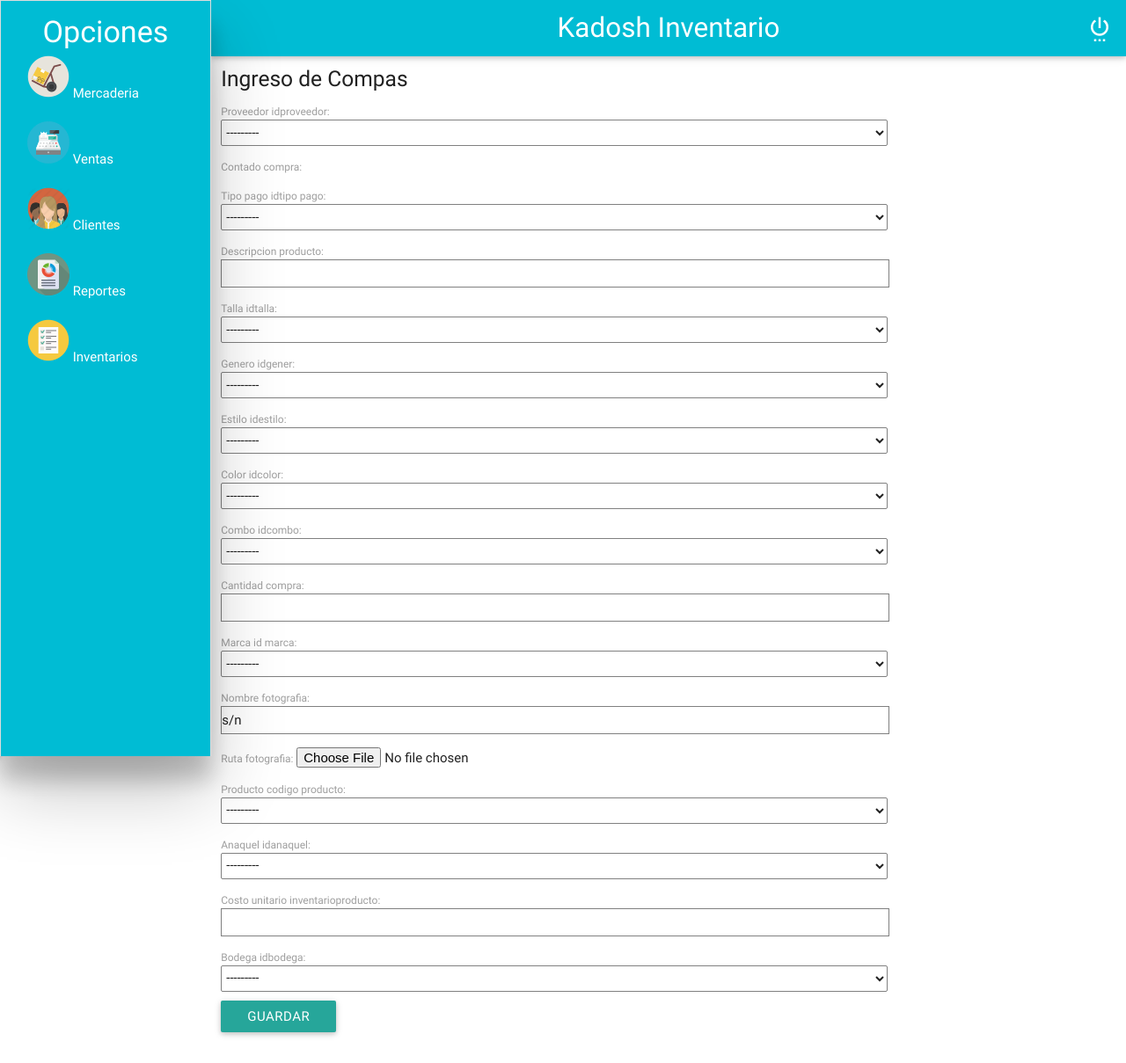
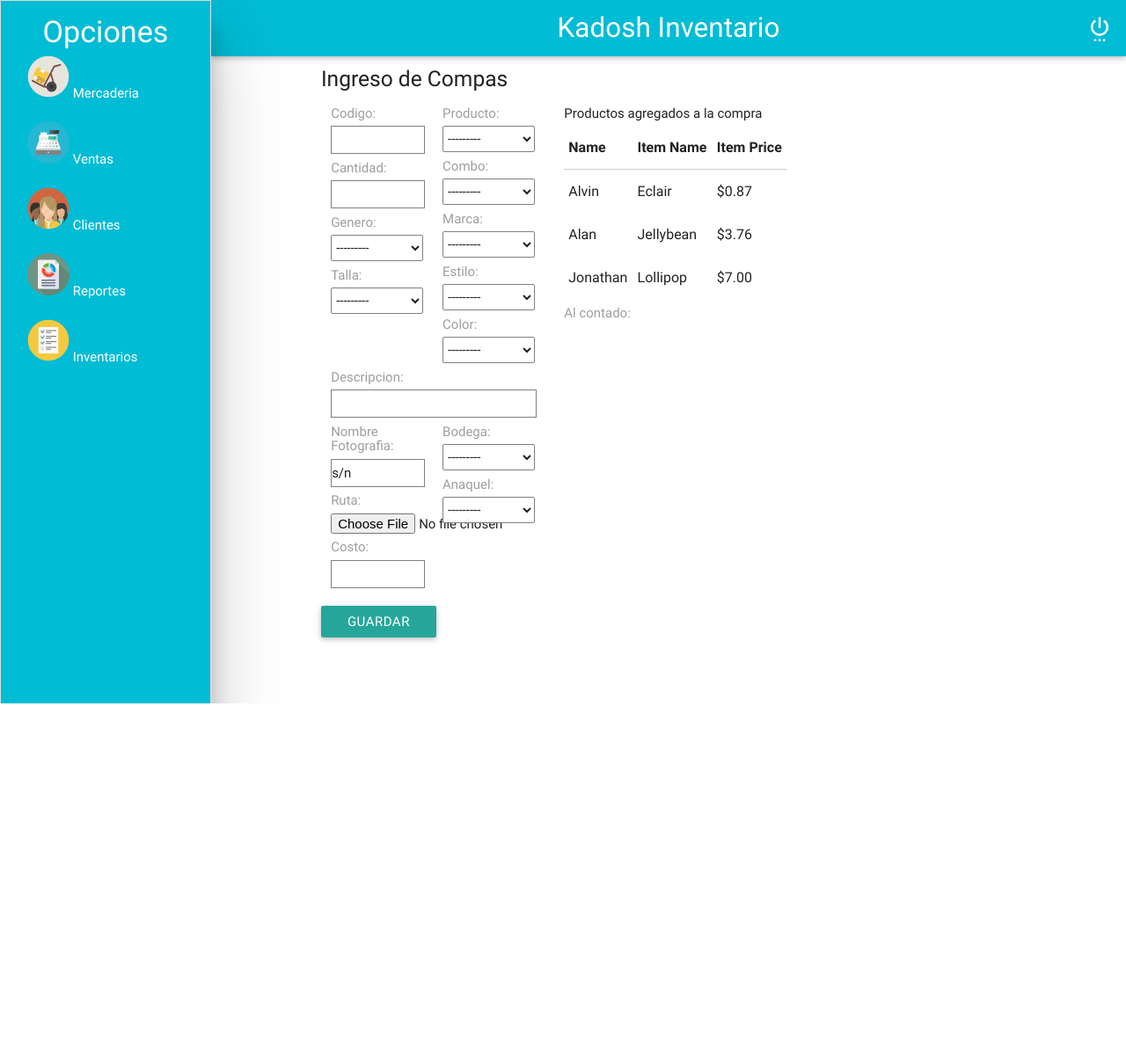
Before and after one commit to masozow/kadosh, a Django app: a page that uses kadoshapp/templates/kadoshapp/Compra.html in a window 1280 px wide. Shown: the whole page at 88% size. After the commit the page ends 800 px from the top, so only its background shows below. Run offline with Django 3.2, Linux system fonts and the light colour scheme; data that the repository does not hold is empty; parts of the project's set-up code (start-up, migrations or seed data) failed here and were passed over.

Commit message:
no tenia que excluir codigo de producto de producto

```diff
--- a/kadoshapp/forms.py
+++ b/kadoshapp/forms.py
@@ -186,7 +186,7 @@ class Form_Compra_InventarioProducto(forms.ModelForm):
 class Form_Compra_Producto(forms.ModelForm):
     class Meta:
         model=Producto
-        exclude=('estado_producto','codigo_producto',)
+        exclude=('estado_producto',)
 
 class Form_Compra_DetalleCompra(forms.ModelForm):
     class Meta:
--- a/kadoshapp/templates/kadoshapp/Compra.html
+++ b/kadoshapp/templates/kadoshapp/Compra.html
@@ -5,18 +5,86 @@
       <link type="text/css" rel="stylesheet" href="{% static "css/formularios.css" %}"/>
     {% endblock %}
     {% block content %}
+<div class="container">
         <h5>Ingreso de Compas</h5>
         <form method="POST" class="post-form">
           {% csrf_token %}
-            {{ form_Compra.as_p }}
-            {{ form_Producto.as_p }}
-            {{ form_Detallecompra.as_p }}
-            {{ form_TipoProducto.as_p }}
-            {{ form_fotografia.as_p }}
-            {{ form_InventarioProducto.as_p }}
-            {{ form_anaquel.as_p }}
+
+          <div class="row">
+
+          <div  class="col l6 m12 s12">
+            <div class="col  s6">
+            <label for="codigo_producto"><h6>Codigo:</h6> </label>{{ form_Producto.codigo_producto}}
+            <label for="cantidad_compra"><h6>Cantidad:</h6> </label>{{ form_Detallecompra.cantidad_compra}}
+            <label for="genero_idgener"><h6>Genero:</h6> </label>{{ form_Producto.genero_idgener}}
+            <label for="talla_idtalla"><h6>Talla:</h6> </label>{{ form_Producto.talla_idtalla}}
+            </div>
+            <div class="col s6">
+            <label for="producto_codigo_producto"><h6>Producto:</h6> </label>{{  form_InventarioProducto.producto_codigo_producto}}
+            <label for="combo_idcombo"><h6>Combo:</h6> </label>{{ form_Producto.combo_idcombo}}
+            <label for="marca_id_marca"><h6>Marca:</h6> </label>{{ form_TipoProducto.marca_id_marca}}
+            <label for="estilo_idestilo"><h6>Estilo:</h6> </label>{{ form_Producto.estilo_idestilo}}
+            <label for="color_idcolor"><h6>Color:</h6> </label>{{ form_Producto.color_idcolor}}
+            </div>
+            <div class="col s12">
+              <label for="descripcion_producto"><h6>Descripcion:</h6> </label>{{ form_Producto.descripcion_producto}}
+            </div>
+            <div class="col s6">
+              <label for="nombre_fotografia"><h6>Nombre Fotografia:</h6> </label>{{ form_fotografia.nombre_fotografia}}
+              <label for="ruta_fotografia"><h6>Ruta:</h6> </label>{{ form_fotografia.ruta_fotografia}}
+              <label for="costo_unitario_inventarioproducto"><h6>Costo:</h6> </label>{{ form_InventarioProducto.costo_unitario_inventarioproducto}}
+            </div>
+            <div class="col s6">
+              <label for="bodega_idbodega"><h6>Bodega:</h6> </label>{{ form_anaquel.bodega_idbodega}}
+              <label for="anaquel_idanaquel"><h6>Anaquel:</h6> </label>{{ form_InventarioProducto.anaquel_idanaquel}}
+            </div>
+
+          </div>
+          <div  class="col l6 m12 s12">
+          <h6>Productos agregados a la compra</h6>
+      <table>
+        <thead>
+          <tr>
+              <th data-field="id">Name</th>
+              <th data-field="name">Item Name</th>
+              <th data-field="price">Item Price</th>
+          </tr>
+        </thead>
+
+        <tbody>
+          <tr>
+            <td>Alvin</td>
+            <td>Eclair</td>
+            <td>$0.87</td>
+          </tr>
+          <tr>
+            <td>Alan</td>
+            <td>Jellybean</td>
+            <td>$3.76</td>
+          </tr>
+          <tr>
+            <td>Jonathan</td>
+            <td>Lollipop</td>
+            <td>$7.00</td>
+          </tr>
+        </tbody>
+      </table>
+
+<label for="contado_compra"><h6>Al contado:</h6> </label>{{ form_Compra.contado_compra}}
+
+
+          </div>
+          </div>
+        <!--  {{ form_Compra.as_p }}
+          {{ form_Producto.as_p }}
+          {{ form_Detallecompra.as_p }}
+          {{ form_TipoProducto.as_p }}
+          {{ form_fotografia.as_p }}
+          {{ form_InventarioProducto.as_p }}
+          {{ form_anaquel.as_p }}-->
 
 
             <button type="submit" class="save btn btn-default">Guardar</button>
         </form>
+</div>
     {% endblock %}
```
